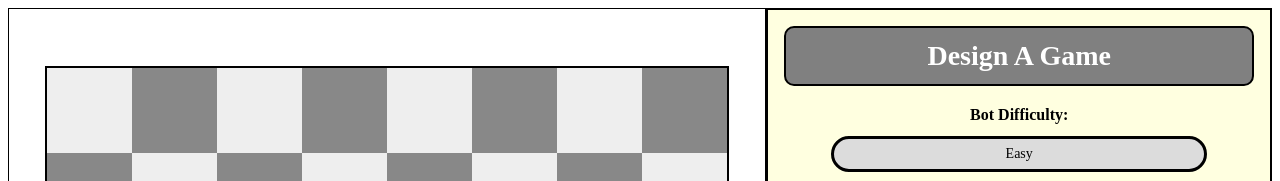
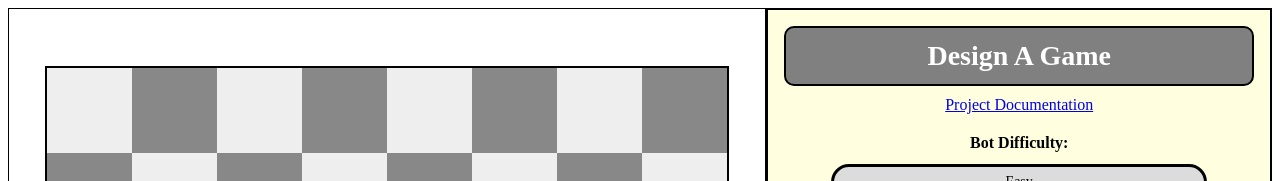
Before and after one commit to obi27c-del/Chess-Online, a website: page chessintro.html in a window 1280 px wide. Shown: the top 181 px of the page. Drawn offline with Linux system fonts and the light colour scheme.

Commit message:
Update chessintro.html

```diff
--- a/chessintro.html
+++ b/chessintro.html
@@ -26,6 +26,7 @@
                 padding: 1rem;
                 border: 2px solid black;
             }
+
             .formTitle{
                 text-align: center;
                 font-size: 28px;
@@ -34,10 +35,16 @@
                 padding: 12px 20px;
                 border-radius: 10px;
                 color: white;
-                margin-bottom: 20px;
+                margin-bottom: 10px;
                 border: 2px solid black
             }
-           .form {
+
+            .linkDisplay {
+                text-align: center;
+                margin-bottom: 20px;
+            }
+
+            .form {
                 width: 100%;
                 text-align: center;
             }
@@ -161,6 +168,13 @@
 
                     <div class="formTitle">Design A Game</div>
 
+                    <div class="linkDisplay">
+                        <a href="https://docs.google.com/document/d/1dHf-VMgOL8XPyZBr28fAMSdMGdEoLdd98WkzxseAfQs/edit?usp=sharing"
+                           target="_blank">
+                           Project Documentation
+                        </a>
+                    </div>
+
                     <div class="group" id="diffOptions">
                         <strong>Bot Difficulty:</strong>
 
@@ -183,10 +197,13 @@
                         <input name="color" id="white" value="white" type="radio">
                         <label for="white">White</label>
 
+                        <!--
                         <input name="color" id="random" value="random" type="radio">
                         <label for="random">Random</label>
+                        -->
                     </div>
 
+                    <!--
                     <div class="group" id="timeOptions">
                         <strong> Time Options: </strong>
 
@@ -199,6 +216,7 @@
                         <input name="time" id="thirty" value="thirty" type="radio">
                         <label for="thirty">30:00 minutes</label>
                     </div>
+                    -->
 
                     <button id="submit" type="submit" disabled="disabled">Create Game!</button>
                 </form>
```
